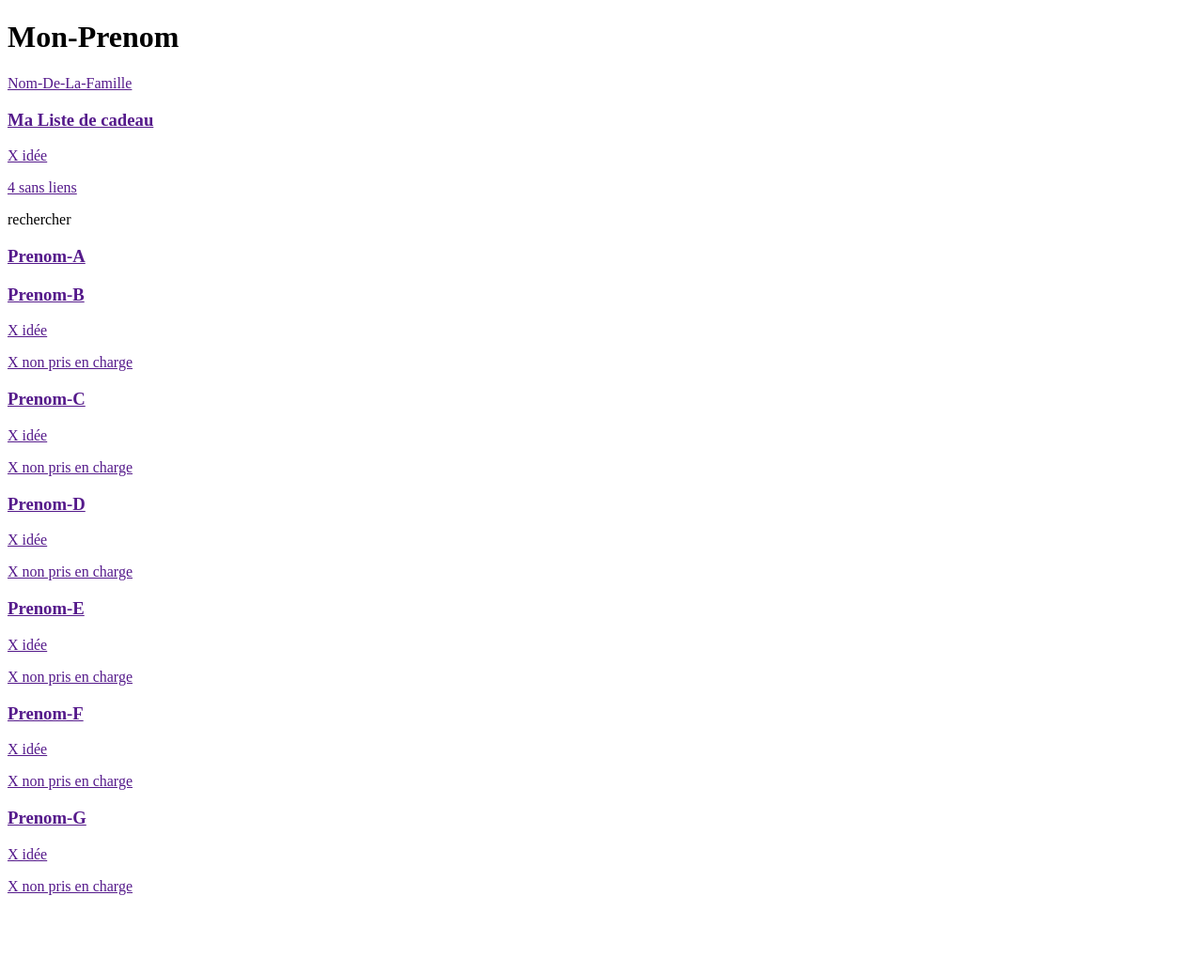
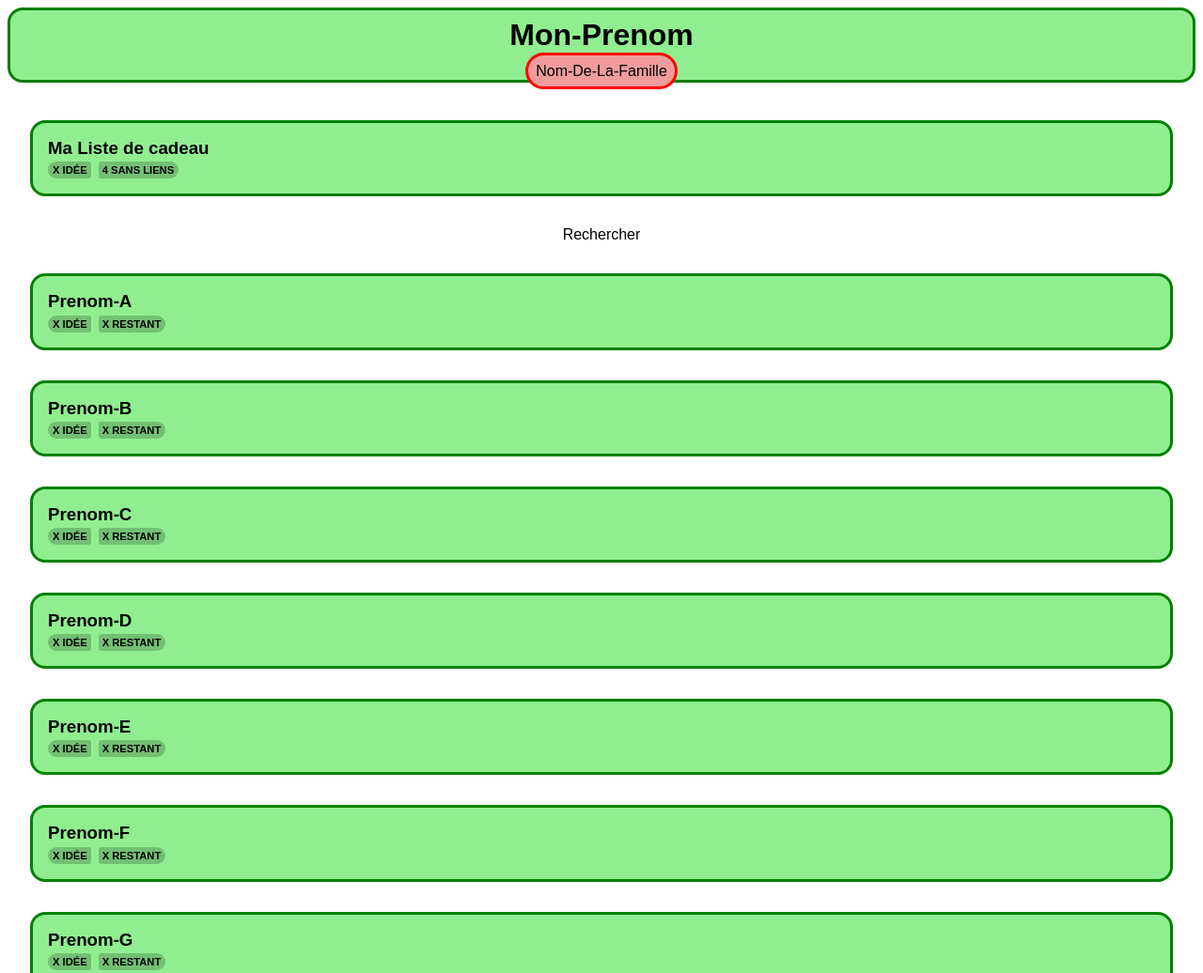
Before and after one commit to Foste380/ListeDeNoelCommun, a plain HTML site: page index.html in a window 1280 px wide. Shown: the top 1036 px of the page at 94% size. Before the commit the page ends 969 px from the top, so only its background shows below. Drawn offline with Linux system fonts and the light colour scheme.

Commit message:
[Add] visual aspect
# fisrt itaration of the visual aspect

```diff
--- a/index.html
+++ b/index.html
@@ -3,89 +3,94 @@
 
 <head>
     <meta charset="UTF-8">
-    <link href="style.css" rel="stylesheet" type="style/css">
+    <link href="style.css" rel="stylesheet" type="text/css">
     <title>Liste de cadeau</title>
     <link>
 </head>
 
 <body>
     <header>
+        <div>
             <h1>Mon-Prenom</h1>
-        <a href="">Nom-De-La-Famille</a>
+            <a href="" class="famille">Nom-De-La-Famille</a>
+        </div>
     </header>
     <main>
-        <a href="">
+        <a href="" class="block">
             <div>
                 <h3>Ma Liste de cadeau</h3>
-                <div>
-                    <p>X idée</p>
-                    <p>4 sans liens</p>
+                <div class="tags-liste">
+                    <p class="tag">X idée</p>
+                    <p class="tag">4 sans liens</p>
                 </div>
             </div>
         </a>
-        <p>rechercher</p>
-        <a href="">
+        <p class="rech-bar">Rechercher</p>
+        <div>
+            <a href="" class="block">
                 <div>
                     <h3>Prenom-A</h3>
-                <div>
-
+                    <div class="tags-liste">
+                        <p class="tag">X idée</p>
+                        <p class="tag">X restant</p>
                     </div>
                 </div>
             </a>
-        <a href="">
+            <a href="" class="block">
                 <div>
                     <h3>Prenom-B</h3>
-                <div>
-                    <p>X idée</p>
-                    <p>X non pris en charge</p>
+                    <div class="tags-liste">
+                        <p class="tag">X idée</p>
+                        <p class="tag">X restant</p>
                     </div>
                 </div>
             </a>
-        <a href="">
+            <a href="" class="block">
                 <div>
                     <h3>Prenom-C</h3>
-                <div>
-                    <p>X idée</p>
-                    <p>X non pris en charge</p>
+                    <div class="tags-liste">
+                        <p class="tag">X idée</p>
+                        <p class="tag">X restant</p>
                     </div>
                 </div>
             </a>
-        <a href="">
+            <a href="" class="block">
                 <div>
                     <h3>Prenom-D</h3>
-                <div>
-                    <p>X idée</p>
-                    <p>X non pris en charge</p>
+                    <div class="tags-liste">
+                        <p class="tag">X idée</p>
+                        <p class="tag">X restant</p>
                     </div>
                 </div>
             </a>
-        <a href="">
+            <a href="" class="block">
                 <div>
                     <h3>Prenom-E</h3>
-                <div>
-                    <p>X idée</p>
-                    <p>X non pris en charge</p>
+                    <div class="tags-liste">
+                        <p class="tag">X idée</p>
+                        <p class="tag">X restant</p>
                     </div>
                 </div>
             </a>
-        <a href="">
+            <a href="" class="block">
                 <div>
                     <h3>Prenom-F</h3>
-                <div>
-                    <p>X idée</p>
-                    <p>X non pris en charge</p>
+                    <div class="tags-liste">
+                        <p class="tag">X idée</p>
+                        <p class="tag">X restant</p>
                     </div>
                 </div>
             </a>
-        <a href="">
+            <a href="" class="block">
                 <div>
                     <h3>Prenom-G</h3>
-                <div>
-                    <p>X idée</p>
-                    <p>X non pris en charge</p>
+                    <div class="tags-liste">
+                        <p class="tag">X idée</p>
+                        <p class="tag">X restant</p>
                     </div>
                 </div>
             </a>
+        </div>
     </main>
 </body>
 
--- a/style.css
+++ b/style.css
@@ -0,0 +1,108 @@
+:root {
+    --Default: green;
+    --DefaultNeg: red;
+    --DefaultLight: lightgreen;
+    --DefaultNegLight: rgb(240, 156, 156);
+    --Assombri: RGBA(1, 1, 1, 0.2);
+}
+
+/* Ecriture */
+h1 {
+    padding: 0.5rem;
+    margin: 0;
+    margin-bottom: 0.2rem;
+}
+
+h3 {
+    padding: 0;
+    Margin: 0;
+}
+
+p {
+    padding: 0;
+    Margin: 0;
+}
+
+/* Section générique */
+html {
+    font-family: Arial, sans-serif;
+}
+
+body {
+    padding: 0;
+    margin: 0;
+    color: black;
+}
+
+header {
+    background: linear-gradient(180deg, rgb(255, 255, 255), RGBA(0, 0, 0, 0));
+    align-items: center;
+    position: sticky;
+    top: 0;
+    text-align: center;
+    padding: 0.5rem;
+    margin: 0;
+    z-index: 100;
+}
+
+Header div {
+    background-color: var(--DefaultLight);
+    border: 0.2rem solid var(--Default);
+    border-radius: 1rem;
+    margin: 1;
+}
+
+a {
+    padding: 0;
+    margin: 0;
+    text-decoration: none;
+    color: black;
+}
+
+/* class */
+.famille {
+    padding: 0.5rem;
+    background-color: var(--DefaultNegLight);
+    border: 0.2rem solid var(--DefaultNeg);
+    border-radius: 1.5rem;
+
+}
+
+.block {
+    margin: 2rem;
+    padding: 1rem;
+    display: flex;
+    background-color: var(--DefaultLight);
+    border: 0.2rem solid var(--Default);
+    border-radius: 1rem;
+}
+
+.tags-liste {
+    display: flex;
+}
+
+.tag {
+    margin-right: 0.5rem;
+    margin-top: 0.2rem;
+    background-color: var(--Assombri);
+    border-radius: 0.3rem;
+    padding: 3px 4px 3px 4px;
+    text-transform: uppercase;
+    font-weight: bold;
+    font-size: 0.7rem;
+}
+
+.tags-liste .tag:first-child {
+    border-radius: 1rem 0.3rem 0.3rem 1rem;
+    padding-left: 5px;
+}
+
+.tags-liste .tag:last-child {
+    border-radius: 0.3rem 1rem 1rem 0.3rem;
+    padding-right: 5px;
+}
+
+
+.rech-bar {
+    text-align: center;
+}
```
Lines whose indentation alone changed are shown as unchanged.
